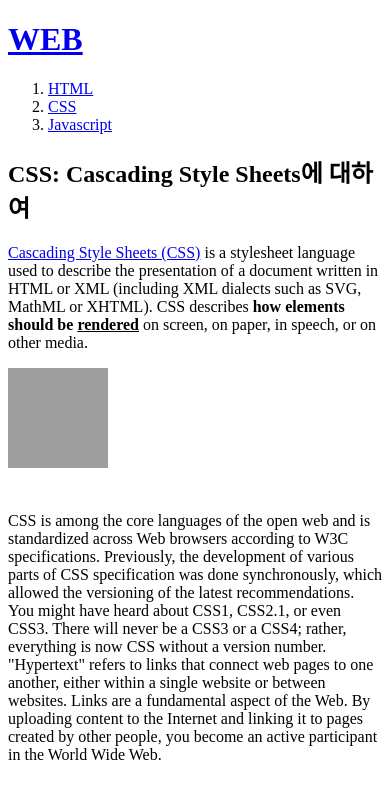
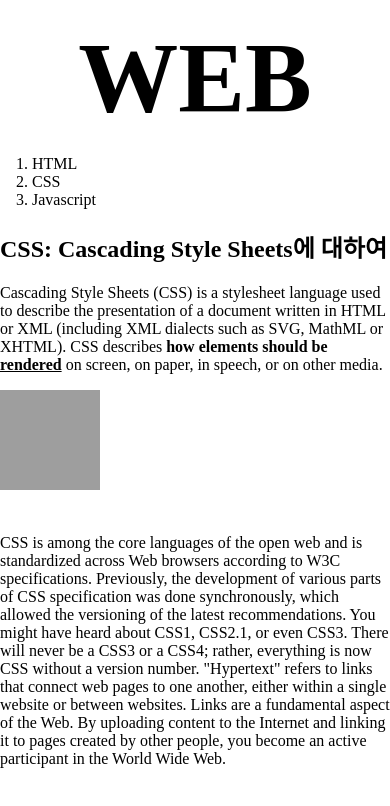
Before and after one commit to GDSC-DEU/Web-Basic-Study-23-24, a plain HTML site: page jihongeek/css.html in a window 390 px wide. Drawn offline with Linux system fonts and the light colour scheme; grey boxes are pictures that could not be loaded.

Commit message:
2주차 CSS 내용 등 적용

```diff
--- a/jihongeek/css.html
+++ b/jihongeek/css.html
@@ -3,15 +3,17 @@
     <head>
         <title>WEB1-HTML</title>
         <meta charset="utf-8">
+        <link rel="stylesheet" href="style.css">
     </head>
     <body>
         <h1><a href="web.html">WEB</a></h1>
+        <div id="grid">
             <ol>
-            <li><a href="html.html">HTML</a></li>
-            <li><a href="css.html">CSS</a></li>
+                <li><a href="html.html" >HTML</a></li>
+                <li><a href="css.html" >CSS</a></li>
                 <li><a href="js.html">Javascript</a></li>
             </ol>
-
+            <div>
             <h2>CSS: Cascading Style Sheets에 대하여</h2>
             <p>
                 <a href="https://developer.mozilla.org/en-US/docs/Web/CSS" target="_blank" title="CSS MDN 문서">Cascading Style Sheets (CSS)</a> is a stylesheet language used to describe the presentation of a document written in HTML or XML (including XML dialects such as SVG, MathML or XHTML).
@@ -30,5 +32,7 @@
                 Links are a fundamental aspect of the Web.
                 By uploading content to the Internet and linking it to pages created by other people, you become an active participant in the World Wide Web.
             </p>
+            </div>
+        </div>
     </body>
 </html>
--- /dev/null
+++ b/jihongeek/style.css
@@ -0,0 +1,90 @@
+body {
+    margin: 0;
+}
+
+a {
+    color: black;
+    text-decoration: none;
+}
+
+h1 {
+    font-size: 70px;
+    text-align: center;
+    padding: 20px;
+    border-bottom: 1px solid gray;
+    margin: 0;
+    padding: 20px
+}
+
+h1:hover {
+    animation-duration: 0.5s;
+    animation-fill-mode: forwards;
+    animation-name: enlarge;
+}
+
+@keyframes enlarge {
+    from {}
+
+    to {
+        font-size: 100px;
+    }
+}
+
+#active {
+    color: crimson;
+}
+
+#grid {
+    display: grid;
+    grid-template-columns: 150px 1fr;
+}
+
+li a:hover {
+    animation-duration: 0.5s;
+    animation-fill-mode: forwards;
+    animation-name: enlarge_for_list;
+}
+
+#grid ol {
+    border-right: 1px solid gray;
+    width: 100px;
+    margin: 0;
+    padding-left: 32px;
+}
+
+@media(max-width:800px) {
+    #grid {
+        display: block;
+    }
+
+    #grid ol {
+        border-right: none;
+    }
+
+    h1 {
+        border-bottom: none;
+    }
+}
+
+@keyframes enlarge_for_list {
+    from {}
+
+    to {
+        font-size: 26px;
+    }
+}
+
+img:hover {
+    animation-duration: 0.5s;
+    animation-fill-mode: forwards;
+    animation-name: enlarge_for_img;
+}
+
+@keyframes enlarge_for_img {
+    from {}
+
+    to {
+        width: 300px;
+        height: 300px;
+    }
+}
```
Also changed, not shown: jihongeek/html.html (+7 -1 lines), jihongeek/js.html (+7 -1 lines). Lines whose indentation alone changed are shown as unchanged.
